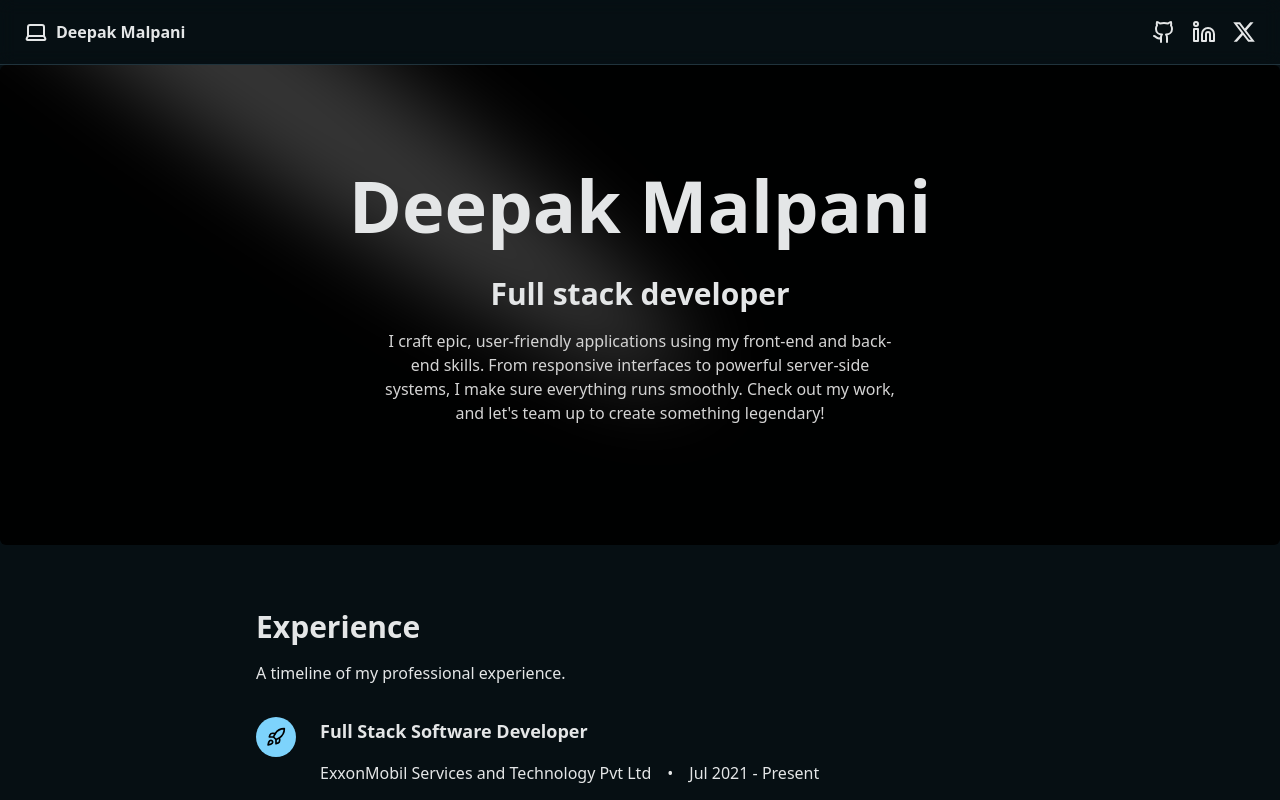
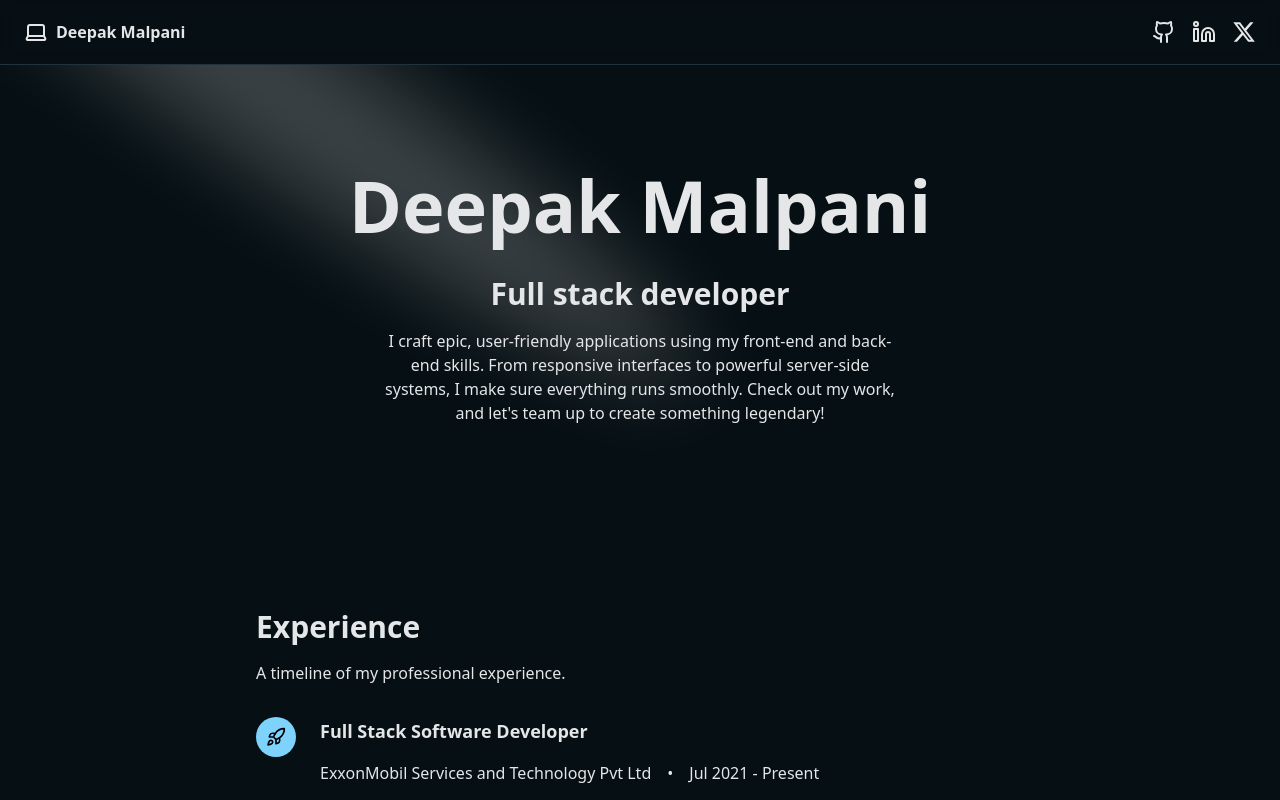
Before and after one commit to deepakmalpani/Portfolio, a Next.js app: page / in a window 1280 px wide. Shown: the top 800 px of the page. Built offline with nearby package versions, Linux system fonts and the light colour scheme.

Commit message:
refactor: Update Introduction component styling

```diff
--- a/components/Introduction.tsx
+++ b/components/Introduction.tsx
@@ -5,7 +5,7 @@ import { Spotlight } from "./ui/spotlight";
 export function Introduction() {
   return (
     <section id="Introduction">
-      <div className="h-[30rem] w-full rounded-md flex md:items-center md:justify-center bg-black/[0.96] antialiased bg-grid-white/[0.02] relative overflow-hidden">
+      <div className="h-[30rem] w-full rounded-md flex md:items-center md:justify-center antialiased relative overflow-hidden">
         <Spotlight
           className="-top-40 left-0 md:left-60 md:-top-20"
           fill="white"
@@ -15,7 +15,7 @@ export function Introduction() {
             Deepak Malpani <br />
             <span className="text-3xl">Full stack developer</span>
           </h1>
-          <p className="mt-4 font-normal text-base text-neutral-300 max-w-lg text-center mx-auto">
+          <p className="mt-4 font-normal text-base text-muted-foreground-dark max-w-lg text-center mx-auto">
             I craft epic, user-friendly applications using my front-end and
             back-end skills. From responsive interfaces to powerful server-side
             systems, I make sure everything runs smoothly. Check out my work,
```
